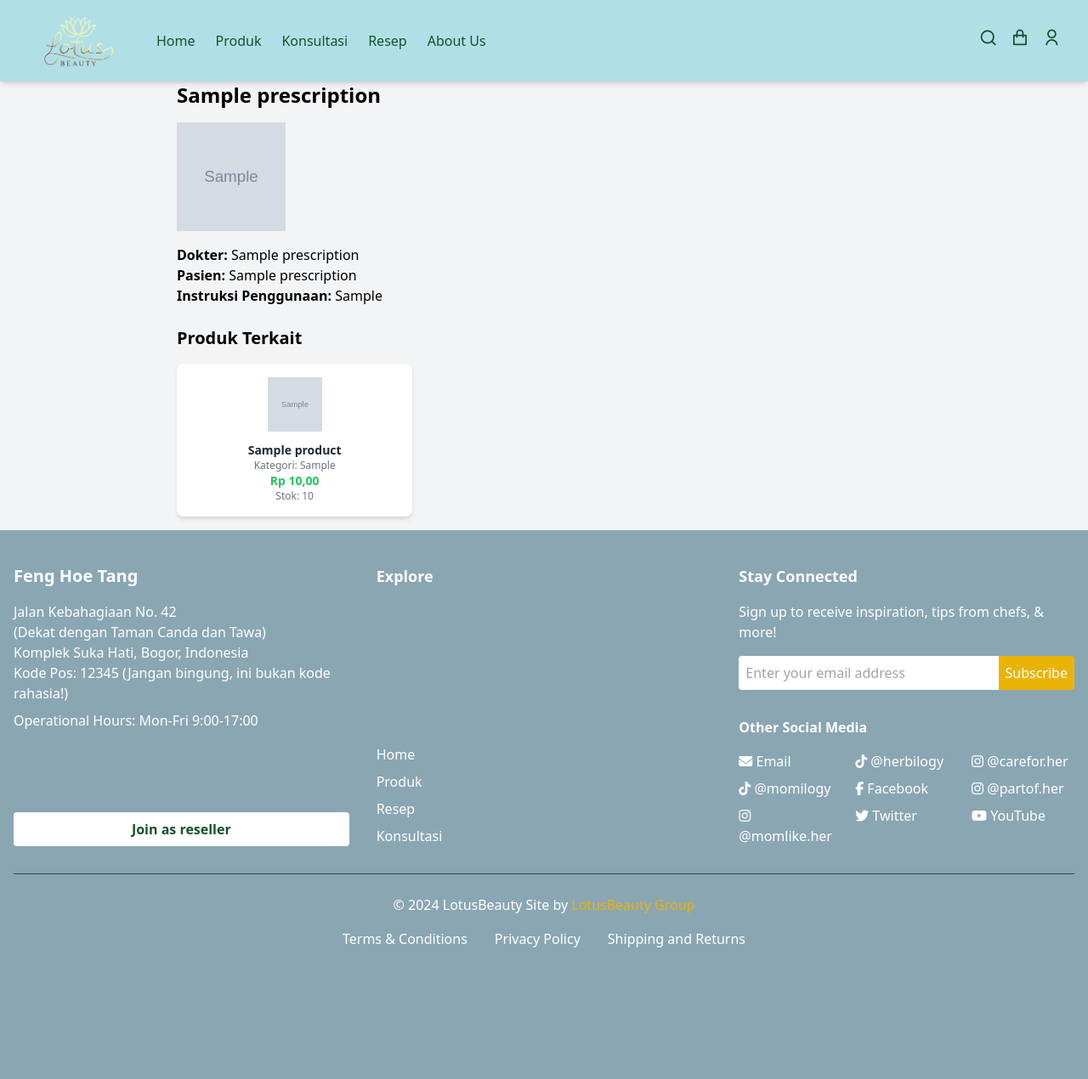
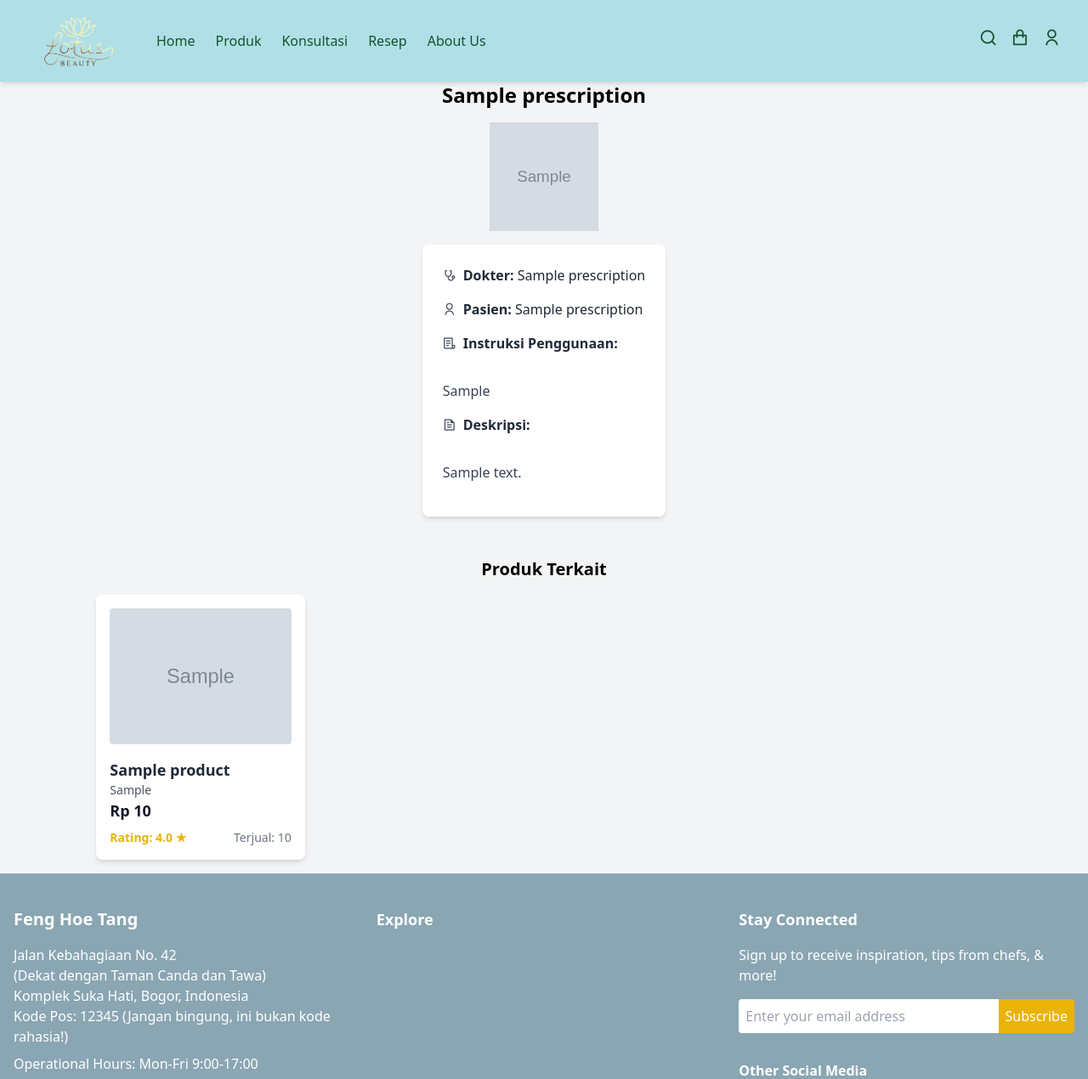
Before and after one commit to HUTAOCHAN99/Lotus-Beauty, a PHP site: page /List_Recipe.php?prescription_id=1 in a window 1280 px wide. Shown: the top 1270 px of the page at 85% size. Before the commit the page ends 1115 px from the top, so only its background shows below. Run offline with PHP 8.4, Linux system fonts and the light colour scheme; tables that the repository leaves empty or names only in its code hold one stand-in row (values such as "Sample post"); grey boxes marked "Sample" are stand-in pictures; some libraries are stand-ins or nearby versions.

Commit message:
terbaru_zhofir

```diff
--- a/List_Recipe.php
+++ b/List_Recipe.php
@@ -10,7 +10,7 @@
 
 <body class="bg-gray-100">
     <?php include('Header.php'); ?>
-    <section class="max-w-4xl mx-auto p-4">
+    <section class="max-w-6xl mx-auto p-4">
         <?php
         include('db.php'); // Database connection
 
@@ -18,7 +18,7 @@
         $prescription_id = isset($_GET['prescription_id']) ? intval($_GET['prescription_id']) : 0;
 
         // Fetch prescription details including the product_id
-        $query = "SELECT p.nama_resep, p.doctor_name, p.patient_name, p.usage_instructions, p.image_url, p.product_id
+        $query = "SELECT p.nama_resep, p.doctor_name, p.patient_name, p.usage_instructions,p.desc_recipe, p.image_url, p.product_id
               FROM prescription AS p
               WHERE p.prescription_id = $prescription_id";
         $result = $konek->query($query);
@@ -30,22 +30,68 @@
             $resep = $result->fetch_assoc();
             $image_url = !empty($resep['image_url']) ? htmlspecialchars($resep['image_url']) : 'path/to/default-image.png';
             ?>
+            <div class="w-full mx-auto flex flex-col items-center">
                 <h2 class="text-2xl font-bold mb-4"><?php echo htmlspecialchars($resep['nama_resep']); ?></h2>
                 <img src="<?php echo $image_url; ?>" alt="<?php echo htmlspecialchars($resep['nama_resep']); ?>"
                     class="w-32 h-32 mb-4">
-            <p><strong>Dokter:</strong> <?php echo htmlspecialchars($resep['doctor_name']); ?></p>
-            <p><strong>Pasien:</strong> <?php echo htmlspecialchars($resep['patient_name']); ?></p>
-            <p><strong>Instruksi Penggunaan:</strong> <?php echo nl2br(htmlspecialchars($resep['usage_instructions'])); ?>
+                <div class="bg-white p-6 rounded-lg shadow-md mb-6">
+                    <div class="mb-4 flex items-center">
+                        <i class="ri-stethoscope-line text-gray-600 mr-2"></i>
+                        <p class="text-gray-800"><strong>Dokter:</strong>
+                            <?php echo htmlspecialchars($resep['doctor_name']); ?></p>
+                    </div>
+                    <div class="mb-4 flex items-center">
+                        <i class="ri-user-line text-gray-600 mr-2"></i>
+                        <p class="text-gray-800"><strong>Pasien:</strong>
+                            <?php echo htmlspecialchars($resep['patient_name']); ?></p>
+                    </div>
+                    <div class="mb-4">
+                        <div class="flex items-center">
+                            <i class="ri-file-list-3-line text-gray-600 mr-2"></i>
+                            <p class="text-gray-800"><strong>Instruksi Penggunaan:</strong></p>
+                        </div>
+                        <p class="text-gray-700 mt-2 whitespace-pre-line">
+                            <?php echo nl2br(htmlspecialchars($resep['usage_instructions'])); ?>
                         </p>
+                    </div>
+                    <div class="mb-4">
+                        <div class="flex items-center">
+                            <i class="ri-file-text-line text-gray-600 mr-2"></i>
+                            <p class="text-gray-800"><strong>Deskripsi:</strong></p>
+                        </div>
+                        <p class="text-gray-700 mt-2 whitespace-pre-line">
+                            <?php echo nl2br(htmlspecialchars($resep['desc_recipe'])); ?>
+                        </p>
+                    </div>
+                </div>
+
 
                 <h3 class="text-xl font-bold mt-6 mb-4">Produk Terkait</h3>
-            <div class="grid grid-cols-1 sm:grid-cols-2 lg:grid-cols-3 gap-4 mt-4">
+
+                <div class="grid grid-cols-2 sm:grid-cols-3 lg:grid-cols-4 gap-6">
                     <?php
                     // Fetch related product based on product_id from prescription table
                     $product_id = intval($resep['product_id']);
-                $product_query = "SELECT product_id, name, category, price, stock, image
-                      FROM product
-                      WHERE product_id = $product_id";
+                    $product_query = "
+                SELECT
+                    p.product_id,
+                    p.name,
+                    p.category,
+                    p.price,
+                    p.image,
+                    COALESCE(AVG(r.rating), 0) AS average_rating,
+                    COALESCE(SUM(dt.jumlah), 0) AS total_sold
+                FROM
+                    product AS p
+                LEFT JOIN
+                    reviews AS r ON p.product_id = r.product_id
+                LEFT JOIN
+                    detail_transaksi AS dt ON p.product_id = dt.product_id
+                WHERE
+                    p.product_id = $product_id
+                GROUP BY
+                    p.product_id
+            ";
                     $product_result = $konek->query($product_query);
 
                     // Check if the product is found
@@ -54,16 +100,41 @@
                         $product_image = !empty($product['image']) ? htmlspecialchars($product['image']) : 'path/to/default-image.png';
                         ?>
                         <!-- Wrap the card content in an anchor tag -->
-                    <a href="Detail_Product.php?product_id=<?php echo $product['product_id']; ?>"
-                        class="bg-white p-4 rounded-lg shadow-md flex flex-col items-center transition-transform duration-200 transform hover:scale-105">
-                        <img src="<?php echo $product_image; ?>" alt="<?php echo htmlspecialchars($product['name']); ?>"
-                            class="w-16 h-16 mb-3">
-                        <p class="text-sm font-semibold text-gray-800"><?php echo htmlspecialchars($product['name']); ?></p>
-                        <p class="text-xs text-gray-500">Kategori: <?php echo htmlspecialchars($product['category']); ?></p>
-                        <p class="text-sm font-bold text-green-500">Rp
-                            <?php echo number_format($product['price'], 2, ',', '.'); ?></p>
-                        <p class="text-xs text-gray-500">Stok: <?php echo htmlspecialchars($product['stock']); ?></p>
+                        <div
+                            class="bg-white p-4 rounded-lg shadow-md transition-transform duration-200 transform hover:scale-105 flex flex-col items-center">
+                            <a href="Detail_Product.php?product_id=<?php echo $product['product_id']; ?>" class="w-full">
+                                <!-- Gambar produk di tengah -->
+                                <div class="flex justify-center">
+                                    <img src="<?php echo htmlspecialchars($product_image); ?>"
+                                        alt="<?php echo htmlspecialchars($product['name']); ?>"
+                                        class="w-full h-40 object-cover mb-4 rounded">
+                                </div>
+
+                                <!-- Nama, Kategori, dan Harga di kiri -->
+                                <div class="text-left">
+                                    <h3 class="text-lg font-semibold text-gray-800">
+                                        <?php echo htmlspecialchars($product['name']); ?>
+                                    </h3>
+                                    <p class="text-gray-600 text-sm"><?php echo htmlspecialchars($product['category']); ?></p>
+                                    <p class="text-lg font-bold text-gray-900 mb-2">Rp
+                                        <?php echo number_format($product['price'], 0, ',', '.'); ?>
+                                    </p>
+                                </div>
+
+                                <!-- Rating dan Terjual tetap justify-between -->
+                                <div class="flex justify-between w-full">
+                                    <p class="text-sm text-yellow-500 font-semibold">
+                                        Rating:
+                                        <?php echo isset($product['average_rating']) ? number_format($product['average_rating'], 1) : 'N/A'; ?>
+                                        ★
+                                    </p>
+                                    <p class="text-sm text-gray-500 font-medium">
+                                        Terjual: <?php echo isset($product['total_sold']) ? $product['total_sold'] : 0; ?>
+                                    </p>
+                                </div>
                             </a>
+                        </div>
+
                         <?php
                     } else {
                         echo "<p>Produk terkait tidak ditemukan.</p>";
--- a/Recipe.php
+++ b/Recipe.php
@@ -8,7 +8,7 @@
 </head>
 <body class="bg-gray-100">
 <?php include('Header.php'); ?>
-<section class="max-w-4xl mx-auto p-4">
+<section class="max-w-6xl mx-auto p-4 ">
     <h2 class="text-2xl font-bold mb-6">Obat Resep</h2>
     <div class="grid grid-cols-2 sm:grid-cols-3 lg:grid-cols-4 gap-6">
         <?php
```
Also changed, not shown: Upload.php (+46 -18 lines), img/product/CS.jpg (added), img/resep/Pharmacist free vector icons designed by Linector.jpg (added), img/resep/Untitled design.png (added), img/resep/download (2).jpg (added), img/resep/user.jpg (added). Lines whose indentation alone changed are shown as unchanged.
